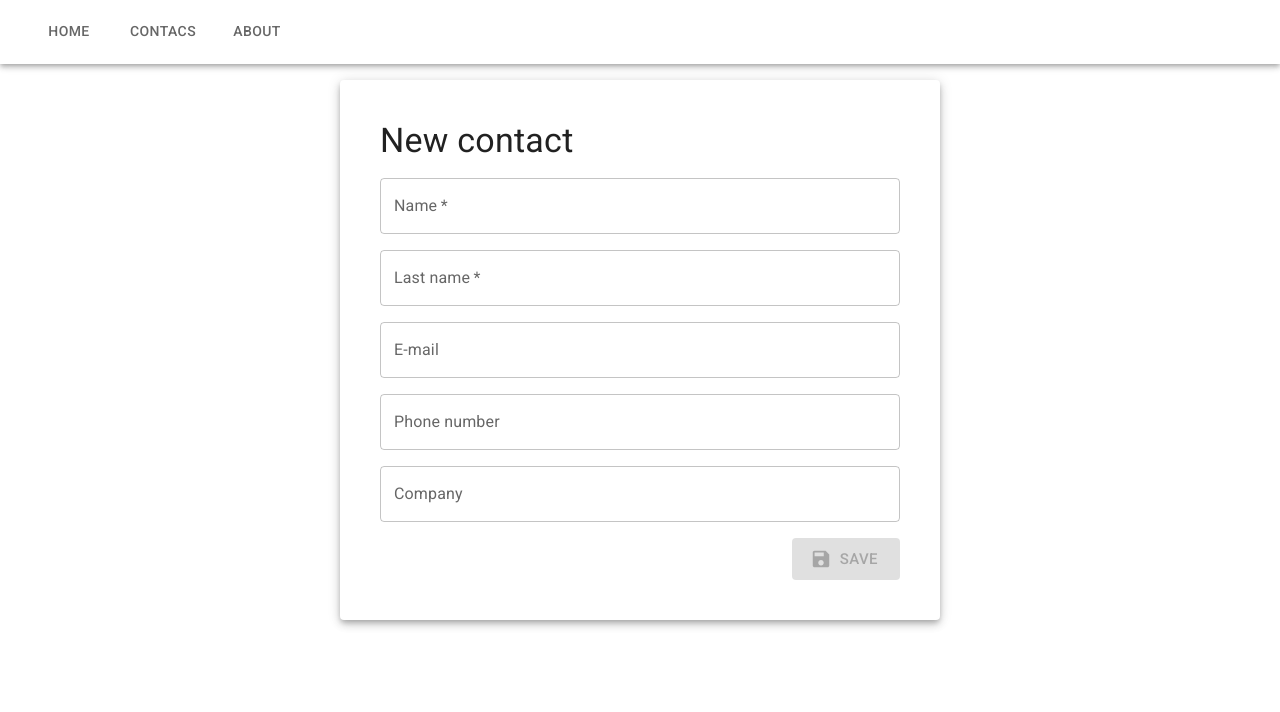
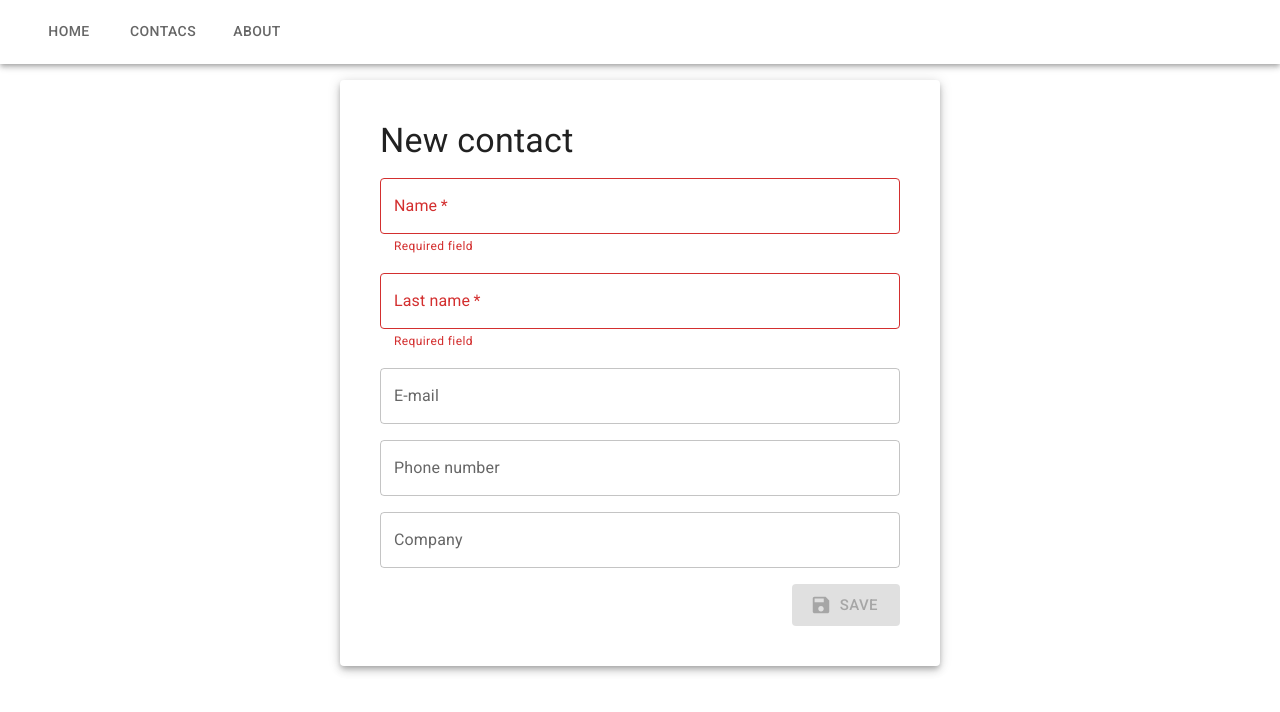
Before and after one commit to Miguelrom/contacts-mui, a React (Vite) app: page /contacts/new in a window 1280 px wide. Shown: the top 712 px of the page. Built offline with nearby package versions, Linux system fonts and the light colour scheme.

Commit message:
Fix form validation

```diff
--- a/src/components/ContactForm.jsx
+++ b/src/components/ContactForm.jsx
@@ -1,22 +1,37 @@
-import { useState } from "react";
+import { useState, useRef } from "react";
 import { Form, redirect } from "react-router-dom";
 import validator from "validator";
 import { TextField, Stack, Box, Paper, Button, Typography } from "@mui/material";
 import SaveIcon from '@mui/icons-material/Save';
 
-export default function ContactForm() {
+// This regex checks the validity of the phoneNumber field.
+// It tests true for empty or 10-digit strings.
+export const validPhoneNumberRegex = /^$|^\d{10}$/;
 
-  const [isNameInvalid, setIsNameInvalid] = useState(null);
-  const [isLastNameInvalid, setIsLastNameInvalid] = useState(null);
-  const [isEmailInvalid, setIsEmailInvalid] = useState(false);
-  const [isPhoneNumberInvalid, setIsPhoneNumberInvalid] = useState(false);
+export default function ContactForm( { title = 'New contact',  method = 'POST', contact =  {
+  name: '',
+  lastName: '',
+  email: '',
+  phoneNumber: '',
+  company: '',
+} }) {
+
+  method = method.toUpperCase();
+
+  const [isNameValid, setIsNameValid] = useState(!validator.isEmpty(contact.name));
+  const [isLastNameValid, setIsLastNameValid] = useState(!validator.isEmpty(contact.lastName));
+  const [isEmailValid, setIsEmailValid] = useState(true);
+  const [isPhoneNumberValid, setIsPhoneNumberValid] = useState(true);
+
+  const nameRef = useRef({ value: contact.name });
+  const lastNameRef = useRef({ value: contact.lastName });
 
   const handleNameChange = (event) => {
 
     if (validator.isEmpty(event.target.value)) {
-      setIsNameInvalid(true);
+      setIsNameValid(false);
     } else {
-      setIsNameInvalid(false);
+      setIsNameValid(true);
     }
 
   }
@@ -24,9 +39,9 @@ export default function ContactForm() {
   const handleLastNameChange = (event) => {
 
     if (validator.isEmpty(event.target.value)) {
-      setIsLastNameInvalid(true);
+      setIsLastNameValid(false);
     } else {
-      setIsLastNameInvalid(false);
+      setIsLastNameValid(true);
     }
   }
 
@@ -35,75 +50,85 @@ export default function ContactForm() {
     const value = event.target.value;
 
     if (value === '' || validator.isEmail(value)) {
-      setIsEmailInvalid(false);
+      setIsEmailValid(true);
     } else {
-      setIsEmailInvalid(true);
+      setIsEmailValid(false);
     }
 
   }
 
   const handlePhoneNumberChange = (event) => {
 
-    const value = event.target.value
-
-    if (validator.isNumeric(value, { no_symbols: true }) && value.length === 10) {
-      setIsPhoneNumberInvalid(false);
+    if (validPhoneNumberRegex.test(event.target.value)) {
+      setIsPhoneNumberValid(true);
     } else {
-      setIsPhoneNumberInvalid(true);
+      setIsPhoneNumberValid(false);
     }
   }
 
   const isFormValid = () => {
-    return (
-      isNameInvalid === false &&
-      isLastNameInvalid === false &&
-      isEmailInvalid === false &&
-      isPhoneNumberInvalid === false
-    );
-  }
+
+    if (nameRef.current.value === "" || lastNameRef.current.value === "") {
+      return false;
+    }
+
+    return isNameValid && isLastNameValid && isEmailValid && isPhoneNumberValid;
+
+  };
 
   return (
     <Paper elevation={5} sx={{ maxWidth: 600, margin: "0 auto", padding: 5 }}>
       <Box sx={{ marginBottom: 2 }}>
         <Typography variant="h4" component="h2">
-          New contact
+          {title}
         </Typography>
       </Box>
-      <Form method="post">
+      <Form method={method}>
         <Stack spacing={2} sx={{ marginBottom: 2 }}>
           <TextField
+            inputRef={nameRef}
             name="name"
             label="Name"
             required
-            error={isNameInvalid}
-            helperText={isNameInvalid && "Required field"}
+            error={!isNameValid}
+            helperText={!isNameValid && "Required field"}
+            defaultValue={contact.name}
             onChange={handleNameChange}
           />
           <TextField
+            inputRef={lastNameRef}
             name="lastName"
             label="Last name"
             required
-            error={isLastNameInvalid}
-            helperText={isLastNameInvalid && "Required field"}
+            error={!isLastNameValid}
+            helperText={!isLastNameValid && "Required field"}
             onChange={handleLastNameChange}
+            defaultValue={contact.lastName}
           />
           <TextField
             name="email"
             label="E-mail"
             type="email"
-            error={isEmailInvalid}
-            helperText={isEmailInvalid && "Invalid email address"}
+            error={!isEmailValid}
+            helperText={!isEmailValid && "Invalid email address"}
             onChange={handleEmailChange}
+            defaultValue={contact.email}
           />
           <TextField
             name="phoneNumber"
             label="Phone number"
-            error={isPhoneNumberInvalid}
-            helperText={isPhoneNumberInvalid && "Phone number must be 10 digits"}
+            error={!isPhoneNumberValid}
+            helperText={
+              !isPhoneNumberValid && "Phone number must be 10 digits"
+            }
             onChange={handlePhoneNumberChange}
-
+            defaultValue={contact.phoneNumber}
           />
-          <TextField name="company" label="Company" />
+          <TextField
+            name="company"
+            label="Company"
+            defaultValue={contact.company}
+          />
         </Stack>
         <Box sx={{ display: "flex", justifyContent: "end" }}>
           <Button
@@ -136,7 +161,7 @@ ContactForm.action = async ({ request }) => {
   console.log('contactData', contactData)
 
   const response = await fetch(`${import.meta.env.VITE_BACKEND_URL}/contacts`, {
-    method: 'POST',
+    method: request.method,
     headers: {
       'Content-Type': 'application/json',
     },
```
